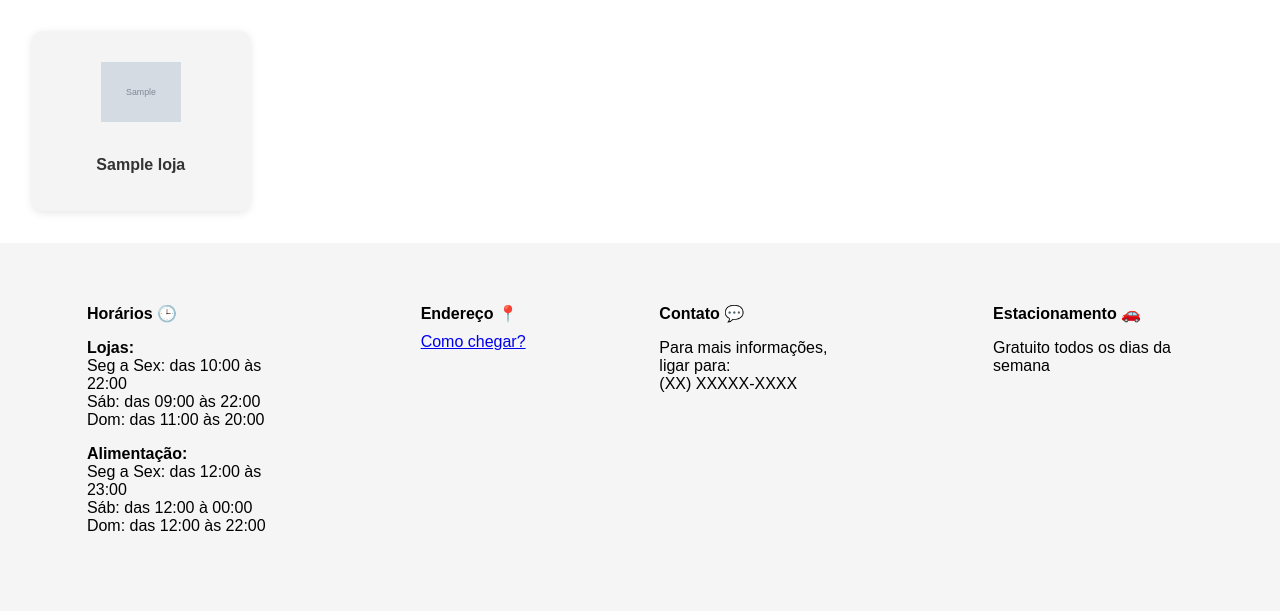
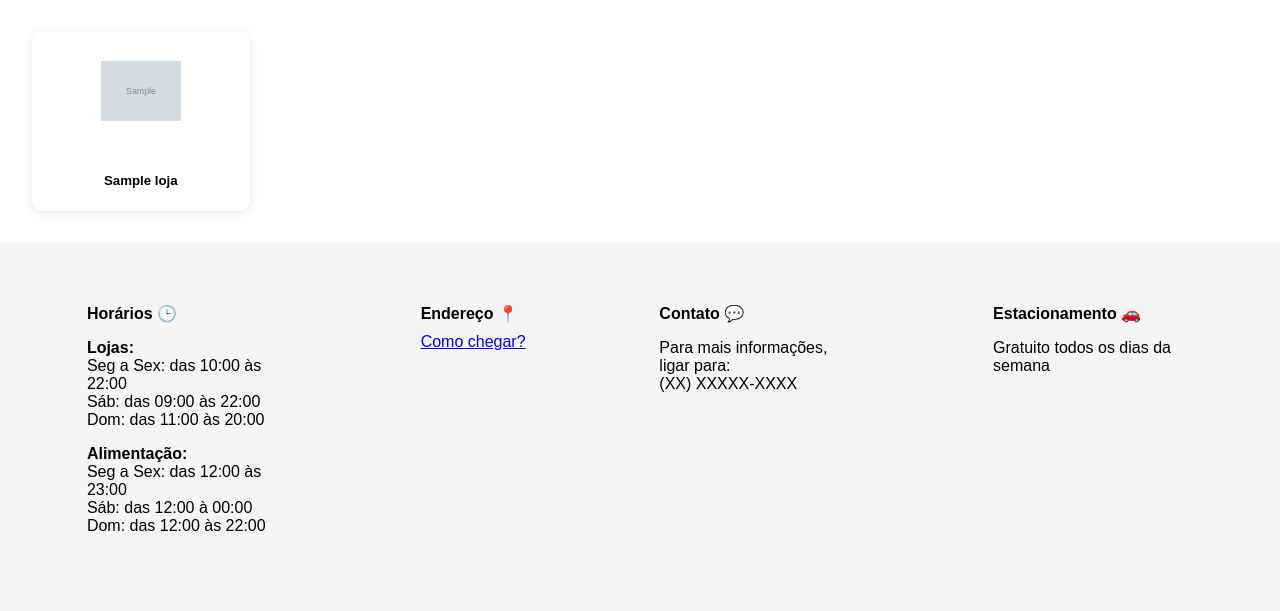
Before and after one commit to RafaelZeni/Tijucas-Open, a PHP site: page /public/index.php?page=lojas in a window 1280 px wide. Shown: the part 697-1308 px from the top of the page. Run offline with PHP 8.4, Linux system fonts and the light colour scheme; tables that the repository leaves empty or names only in its code hold one stand-in row (values such as "Sample post"); grey boxes marked "Sample" are stand-in pictures; data that the repository does not hold is empty.

Commit message:
criação dos cards com flip de informações

```diff
--- a/Projeto/public/conteudo_livre/assets/css/style_conteudo_livre.css
+++ b/Projeto/public/conteudo_livre/assets/css/style_conteudo_livre.css
@@ -384,12 +384,55 @@
 }
 
 /*css lojas-------------------------------------------------------------------*/
+/* Define a perspectiva para o efeito de flip */
+.card-wrap {
+  perspective: 1000px; /* A perspectiva dá a sensação de profundidade */
+  width: 100%;
+  height: 100%;
+}
+
+.card-face {
+  position: absolute;
+  top: 0;
+  left: 0;
+  width: 100%;
+  height: 100%;
+  backface-visibility: hidden; /* Esconde a parte de trás quando virada */
+  transition: transform 0.6s; /* Transição suave para o efeito de flip */
+}
+
+/* Efeito de flip: quando o card é hover, gira em torno do eixo Y */
+.card-wrap:hover .card-front {
+  transform: rotateY(180deg);
+}
+
+.card-wrap:hover .card-back {
+  transform: rotateY(0deg);
+}
+
+/* Frente do card */
+.card-front {
+  background-color: #fff;
+  /* Adicione o estilo desejado para a frente do card */
+}
+
+.card-front img{
+  padding-top: 20px;
+}
+
+/* Verso do card */
+.card-back {
+  background-color: #f8f9fa;
+  transform: rotateY(180deg); /* Inicia com a parte de trás virada */
+  padding: 10px;
+}
 
 .lojas body {
   margin: 0;
   font-family: Arial, sans-serif;
   background-color: white;
 }
+
 .lojas .grid-lojas {
   display: grid;
   grid-template-columns: repeat(
@@ -403,12 +446,16 @@
   margin: 0 auto;
   grid-template-columns: repeat(5, 1fr);
 }
+
 .lojass {
   text-align: center;
   margin: 50px 0 white;
   background-color: white;
 }
+
 .lojas .loja {
+  cursor: pointer;
+  transition: transform 0.3s ease;
   width: 100%;
   height: 180px;
   background-color: #f4f4f4;
@@ -448,6 +495,7 @@
   margin-top: 20px;
   border-radius: 15px;
 }
+
 .lojas .filtro {
   width: 600px;
   padding: 8px;
@@ -457,7 +505,7 @@
   color: #333;
   font-size: 16px;
 
-  background-image: url('caminho-da-sua-setinha.svg'); /* se quiser mudar a seta */
+  background-image: url('caminhoSeta.svg'); /* se quiser mudar a seta */
   background-repeat: no-repeat;
   background-position: right 10px center;
   background-size: 16px;
--- a/Projeto/public/conteudo_livre/lojas.php
+++ b/Projeto/public/conteudo_livre/lojas.php
@@ -7,13 +7,13 @@ $filtro = isset($_POST['filtro_loja']) ? trim($_POST['filtro_loja']) : '';
 
 // Verifica se há um filtro selecionado, e muda a consulta ao sql
 if ($filtro != '') {
-    $stmt = $conn->prepare("SELECT loja_nome, loja_logo FROM tb_lojas WHERE loja_tipo = ? LIMIT 20");
+    $stmt = $conn->prepare("SELECT * FROM tb_lojas WHERE loja_tipo = ? LIMIT 20");
     $stmt->bind_param("s", $filtro);
     $stmt->execute();
     $result = $stmt->get_result();
 } else {
     // Se não tiver filtro, mostra todas as lojas
-    $sql = "SELECT loja_nome, loja_logo FROM tb_lojas LIMIT 20";
+    $sql = "SELECT * FROM tb_lojas LIMIT 20";
     $result = $conn->query($sql);
 }
 ?>
@@ -52,8 +52,11 @@ if ($filtro != '') {
             <?php
             if ($result && $result->num_rows > 0) {
                 while ($row = $result->fetch_assoc()) {
-                    echo '<div class="loja">';
+                    echo '<div class="col-12 col-sm-6 col-md-4 col-lg-3 loja">';
 
+                    echo '<div class="card-wrap">';
+
+                    echo '<div class="card-face card-front">';
                     // Verifica se a logo está presente e exibe
                     if (!empty($row["loja_logo"])) {
                         echo '<img src="' . htmlspecialchars($row["loja_logo"]) . '" alt="Logo da loja">';
@@ -62,9 +65,22 @@ if ($filtro != '') {
                         echo '<img src="conteudo_livre/assets/imgs/logo-placeholder.png" alt="Logo de placeholder">';
                     }
 
+                    echo '<div class="card-body">';
                     // Exibe o nome da loja
-                    echo '<p>' . htmlspecialchars($row["loja_nome"]) . '</p>';
-                    echo '</div>';
+                    echo '<h5 class="card-title">' . htmlspecialchars($row["loja_nome"]) . '</h5>';
+                    echo '</div>'; // card-body
+                    echo '</div>'; // card front
+
+                    echo '<div class="card-face card-back">';
+                    echo '<div class="card-body">';
+                    echo '<h5 class="card-title">' . htmlspecialchars($row["loja_nome"]) . '</h5>';
+                    echo '<p class="card-text">' . htmlspecialchars($row["loja_andar"]) . '</p>';
+                    echo '<p class="card-text">' . htmlspecialchars($row["loja_telefone"]) . '</p>';
+                    echo '</div>'; // card-body
+                    echo '</div>'; // card-back
+
+                    echo '</div>'; // card-wrapper
+                    echo '</div>'; // loja
                 }
             } else {
                 echo "<p>Nenhuma loja encontrada.</p>";
--- a/Projeto/public/proprietário/gerenciarLojas.php
+++ b/Projeto/public/proprietário/gerenciarLojas.php
@@ -47,6 +47,7 @@
                         <th>Telefone</th>
                         <th>Andar</th>
                         <th>Tipo</th>
+                        <th>Editar</th>
                         <th>Excluir</th>
                       </tr>
                     </thead>
@@ -67,6 +68,9 @@
                         $html .= "<td>" . $linha->loja_andar . "</td>";
                         $html .= "<td>" . $linha->loja_tipo . "</td>";
                         $html .= "<td>
+                        <a class='btn btn-success' href='index.php?page=editarLoja&id=" . $linha->loja_id . "'><img src='../conteudo_livre/assets/imgs/editar.png' alt='Editar'></a>
+                        </td>";
+                        $html .= "<td>
                             <a class='btn btn-danger btn-excluir' href='index.php?page=removerLoja&id=" . $linha->loja_id . "'><img src='../conteudo_livre/assets/imgs/lixeira.png' alt='Excluir''></a>
                         </td>";
                         $html .= "</tr>";
--- a/Projeto/public/proprietário/index.php
+++ b/Projeto/public/proprietário/index.php
@@ -40,6 +40,9 @@ if(isset($_GET['page'])) {
   } else if ($_GET['page'] == 'cadLojas') {
     include 'cadLojas.php';
 
+  } else if ($GET['page'] == 'editarLojas'){
+    include 'editarLojas.php';
+
   } else if ($_GET['page'] == 'removerLoja') {
     include 'removerLoja.php';
   } else {
```
Also changed, not shown: Projeto/public/proprietário/editarLoja.php (added, +103 -0 lines).
